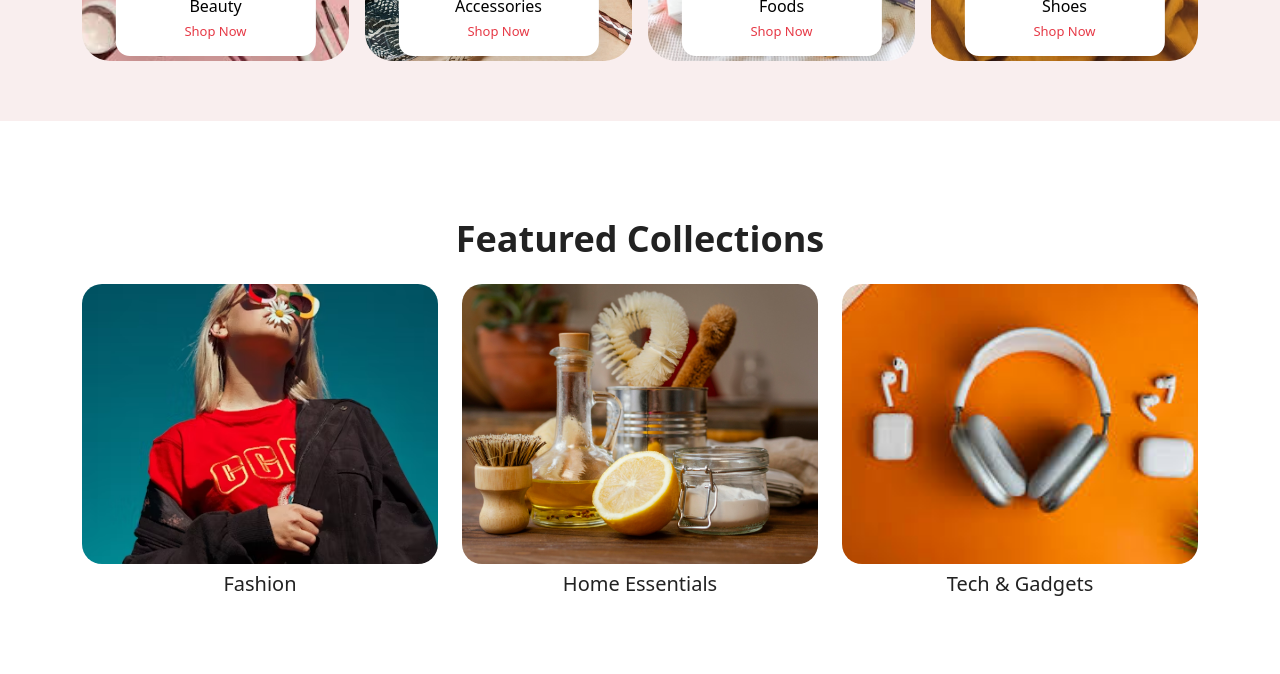
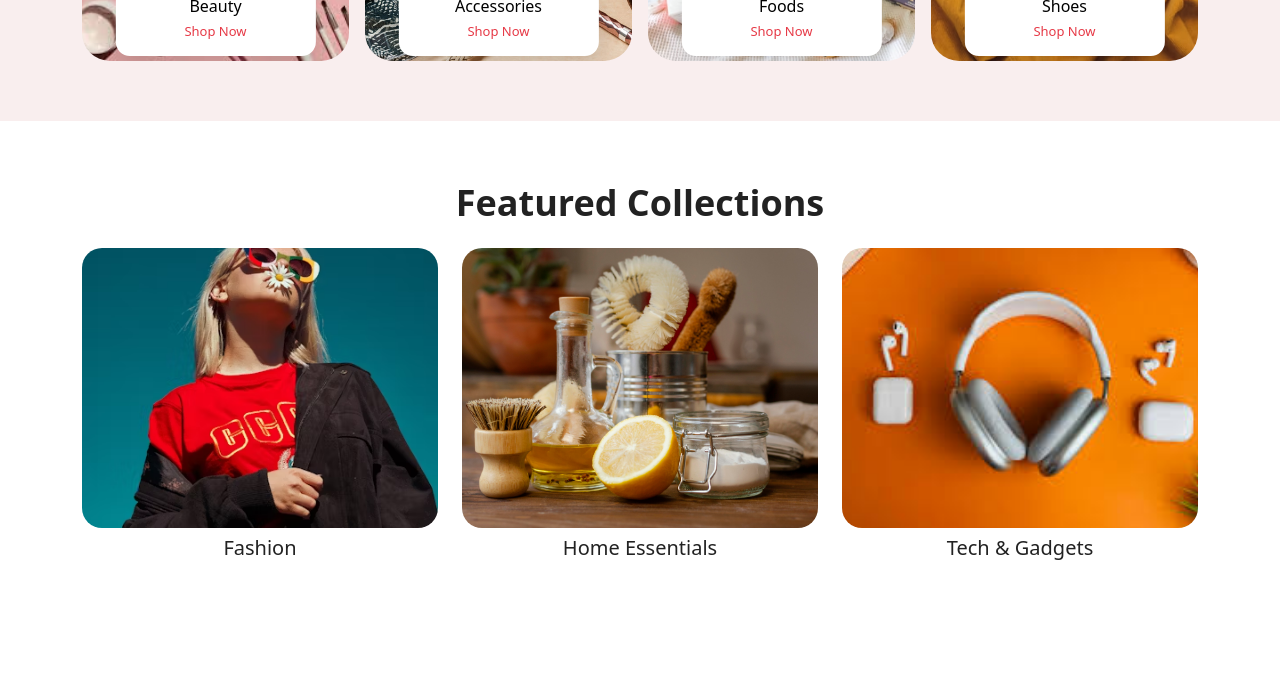
Before and after one commit to islamfaiza2809-sys/buyvora-frontend, a React (Create React App) app: page / in a window 1280 px wide. Shown: the part 1160-1834 px from the top of the page. Built offline with nearby package versions, Linux system fonts and the light colour scheme; grey boxes are pictures that could not be loaded.

Commit message:
Update FeaturedCollectionsSection.jsx

```diff
--- a/src/sections/FeaturedCollectionsSection.jsx
+++ b/src/sections/FeaturedCollectionsSection.jsx
@@ -4,7 +4,7 @@ import coll3 from "../assets/images/coll3.png";
 
 function FeaturedCollectionsSection() {
   return (
-    <section className="featured-collections mt-5 py-5">
+    <section className="featured-collections mb-5">
       <div className="container text-center">
         <h3 className="text-center mb-4 featuredcollection-section-title">
   Featured Collections
```
